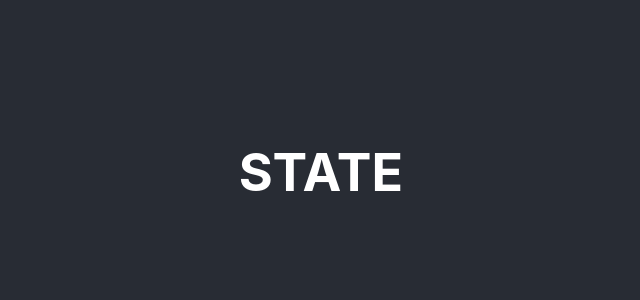
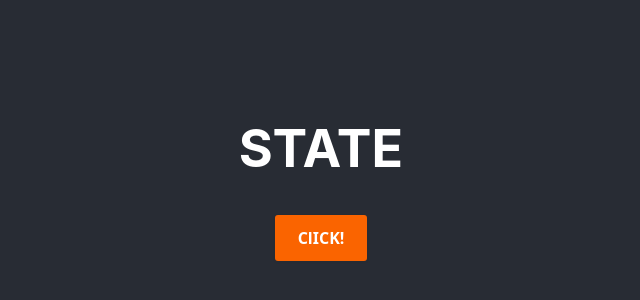
Before and after one commit to RomanBIT/Drontai, a React (Create React App) app in the folder r1/: page / in a window 1280 px wide. Shown: the part 228-528 px from the top of the page, without its empty margins (319-959 px from the left). Built offline with nearby package versions, Linux system fonts and the light colour scheme.

Commit message:
005 39:30

```diff
--- a/r1/src/App.jsx
+++ b/r1/src/App.jsx
@@ -2,13 +2,26 @@ import './App.scss';
 
 
 function App() {
+
+    const clicked = function () {
+        console.log('Labas');
+
+    }
+    const doJob = function () {
+        console.log('Dirbam');
+        clicked();
+    }
+
     return (
         <div className="App">
             <header className="App-header">
-             <h1>STATE</h1>
+                <h1>STATE</h1>
+                <button onClick={doJob}>ClICK!</button>
             </header>
         </div>
     );
 }
 
+//---------------005 39:30---------------//
+
 export default App;
--- a/r1/src/App.scss
+++ b/r1/src/App.scss
@@ -62,3 +62,45 @@
   color: coral;
   margin: 10px;
 }
+
+button {
+  align-items: center;
+  background-clip: padding-box;
+  background-color: #fa6400;
+  border: 1px solid transparent;
+  border-radius: .25rem;
+  box-shadow: rgba(0, 0, 0, 0.02) 0 1px 3px 0;
+  box-sizing: border-box;
+  color: #fff;
+  cursor: pointer;
+  display: inline-flex;
+  font-family: system-ui, -apple-system, system-ui, "Helvetica Neue", Helvetica, Arial, sans-serif;
+  font-size: 16px;
+  font-weight: 600;
+  justify-content: center;
+  line-height: 1.25;
+  margin: 0;
+  min-height: 3rem;
+  padding: calc(.875rem - 1px) calc(1.5rem - 1px);
+  position: relative;
+  text-decoration: none;
+  transition: all 250ms;
+  user-select: none;
+  -webkit-user-select: none;
+  touch-action: manipulation;
+  vertical-align: baseline;
+  width: auto;
+  &:hover,
+  &:focus {
+      background-color: #fb8332;
+      box-shadow: rgba(0, 0, 0, 0.1) 0 4px 12px;
+  }
+  &:hover {
+      transform: translateY(-1px);
+  }
+  &:active {
+      background-color: #c85000;
+      box-shadow: rgba(0, 0, 0, .06) 0 2px 4px;
+      transform: translateY(0);
+  }
+}
```
